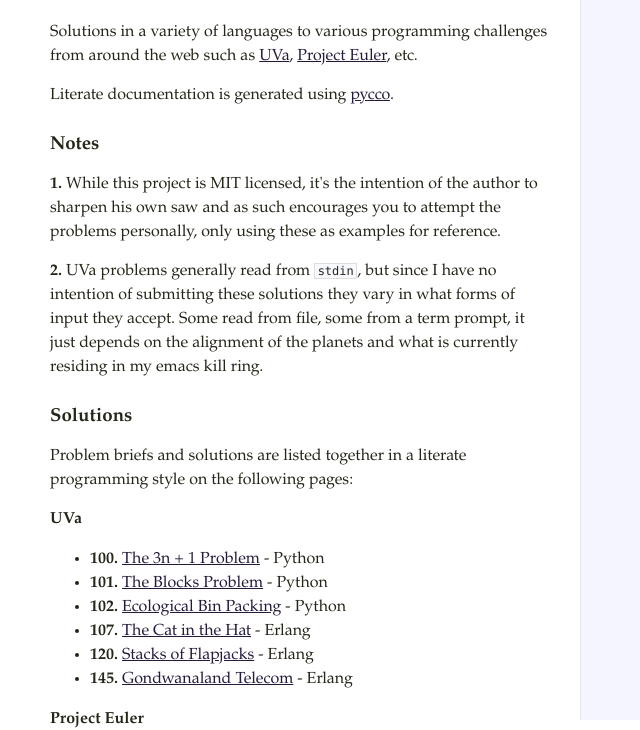
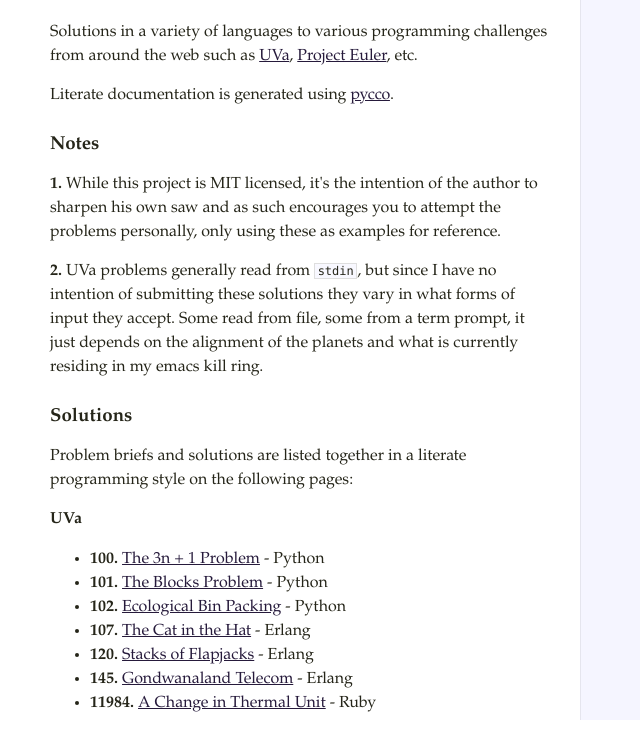
Before and after one commit to brendanhay/problem_sets, a plain HTML site: page index.html in a window 1280 px wide. Shown: the part 80-810 px from the top of the page, without its empty margins (0-640 px from the left). Drawn offline with Linux system fonts and the light colour scheme.

Commit message:
Updating links

```diff
--- a/index.html
+++ b/index.html
@@ -66,6 +66,7 @@
 			<li><strong>107.</strong> <a href="docs/cat_in_the_hat.html">The Cat in the Hat</a> - Erlang</li>
 			<li><strong>120.</strong> <a href="docs/flapjacks.html">Stacks of Flapjacks</a> - Erlang</li>
 			<li><strong>145.</strong> <a href="docs/gondwanaland_telecom.html">Gondwanaland Telecom</a> - Erlang</li>
+                        <li><strong>11984.</strong> <a href="docs/a_change_in_thermal_unit.html">A Change in Thermal Unit</a> - Ruby</li>
                     </ul>
 		    <strong>Project Euler</strong>
                     <ul>
```
